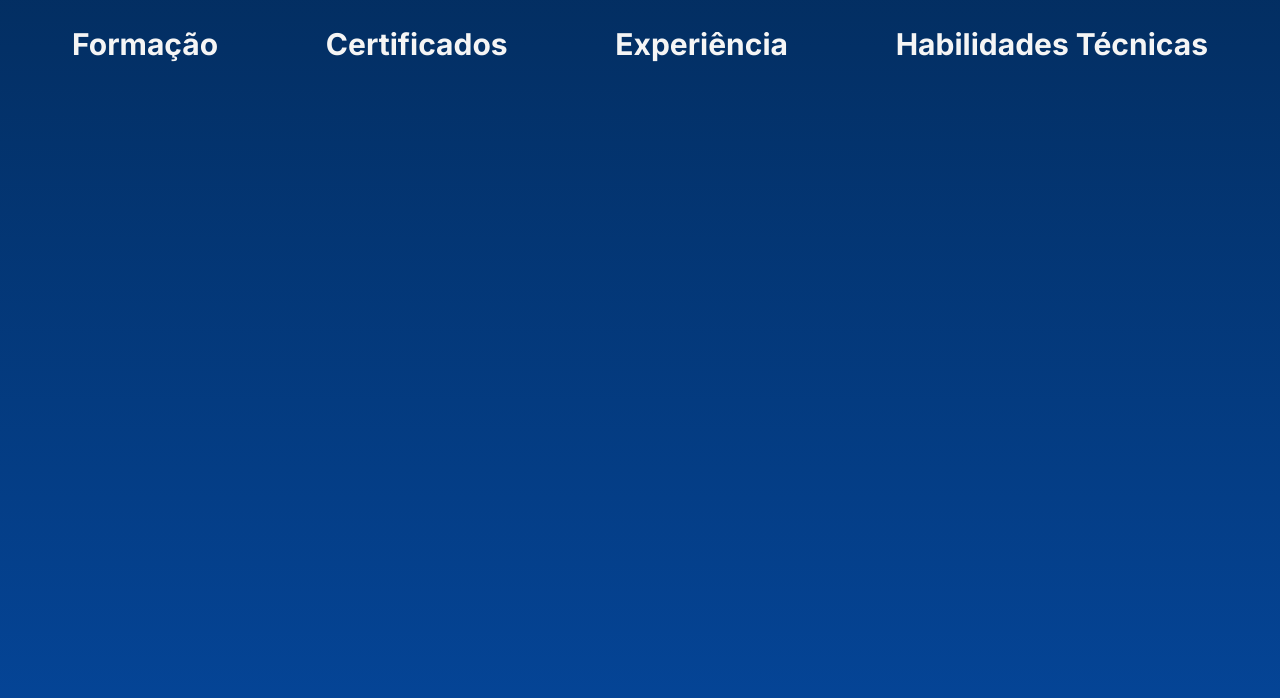
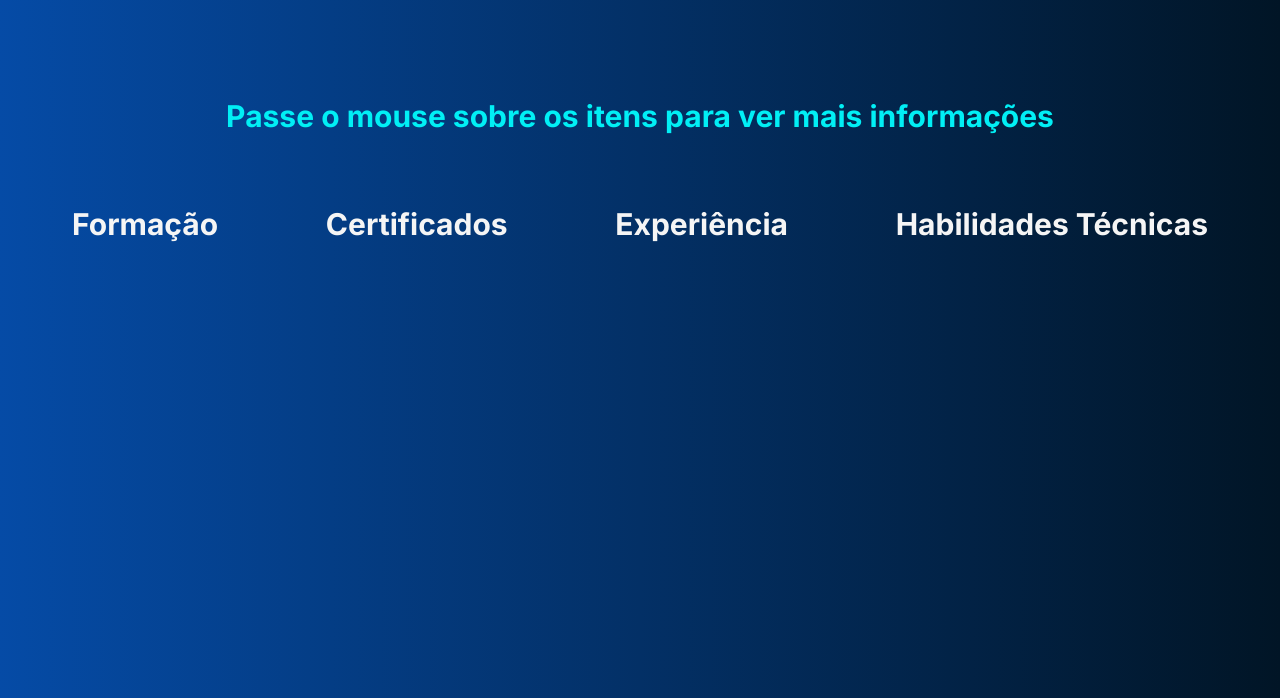
Before and after one commit to RogerPDIta/desenvolve-introducao-web, a plain HTML site: page Atividades/Trabalho Prático - CV/index.html in a window 1280 px wide. Shown: the part 822-1520 px from the top of the page. Drawn offline with nearby package versions, Linux system fonts and the light colour scheme.

Commit message:
fix: title from description

```diff
--- a/Atividades/Trabalho Prático - CV/index.html
+++ b/Atividades/Trabalho Prático - CV/index.html
@@ -58,7 +58,7 @@
             </p>
             <p class="text__size">Resido em Itabira, Minas Gerais</p>
 
-            <a href="#education" class="text__size">Saiba mais sobre mim</a>
+            <a href="#description" class="text__size">Saiba mais sobre mim</a>
             <a href="#footer" class="text__size">Redes Sociais</a>
           </div>
 
@@ -69,6 +69,12 @@
           />
         </div>
       </header>
+
+      <div id="description">
+        <h2 class="title__two">
+          Passe o mouse sobre os itens para ver mais informações
+        </h2>
+      </div>
 
       <main class="main__container">
         <section id="education" class="education__container">
--- a/Atividades/Trabalho Prático - CV/src/styles/reset.css
+++ b/Atividades/Trabalho Prático - CV/src/styles/reset.css
@@ -116,12 +116,12 @@ body {
   font-family: 'Roboto', sans-serif;
   background: var(--color-dark-two);
   background: -webkit-linear-gradient(
-    to bottom,
+    to left,
     var(--color-dark-two),
     var(--color-brand-two)
   );
   background: linear-gradient(
-    to bottom,
+    to left,
     var(--color-dark-two),
     var(--color-brand-two)
   );
--- a/Atividades/Trabalho Prático - CV/src/styles/style.css
+++ b/Atividades/Trabalho Prático - CV/src/styles/style.css
@@ -146,14 +146,29 @@ h3 {
   border-radius: 50%;
 }
 
+#description {
+  text-align: center;
+
+  margin-top: 115dvh;
+  height: 100px;
+
+  scroll-margin-top: 10px;
+
+  color: var(--color-highlight);
+}
+
 .main__container {
   display: flex;
   justify-content: space-between;
   gap: 2rem;
 
   position: relative;
+}
 
-  margin-top: 105vh;
+.main__container > h2 {
+  position: absolute;
+  text-align: center;
+  top: 10%;
 }
 
 #education,
@@ -165,8 +180,6 @@ h3 {
   gap: 1rem;
 
   height: 100vh;
-
-  scroll-margin-top: 5px;
 }
 
 .education__container--main,
@@ -331,8 +344,6 @@ h3 {
   }
 
   .main__container {
-    margin-top: 110dvh;
-
     padding: 3rem;
 
     overflow-x: auto;
```
